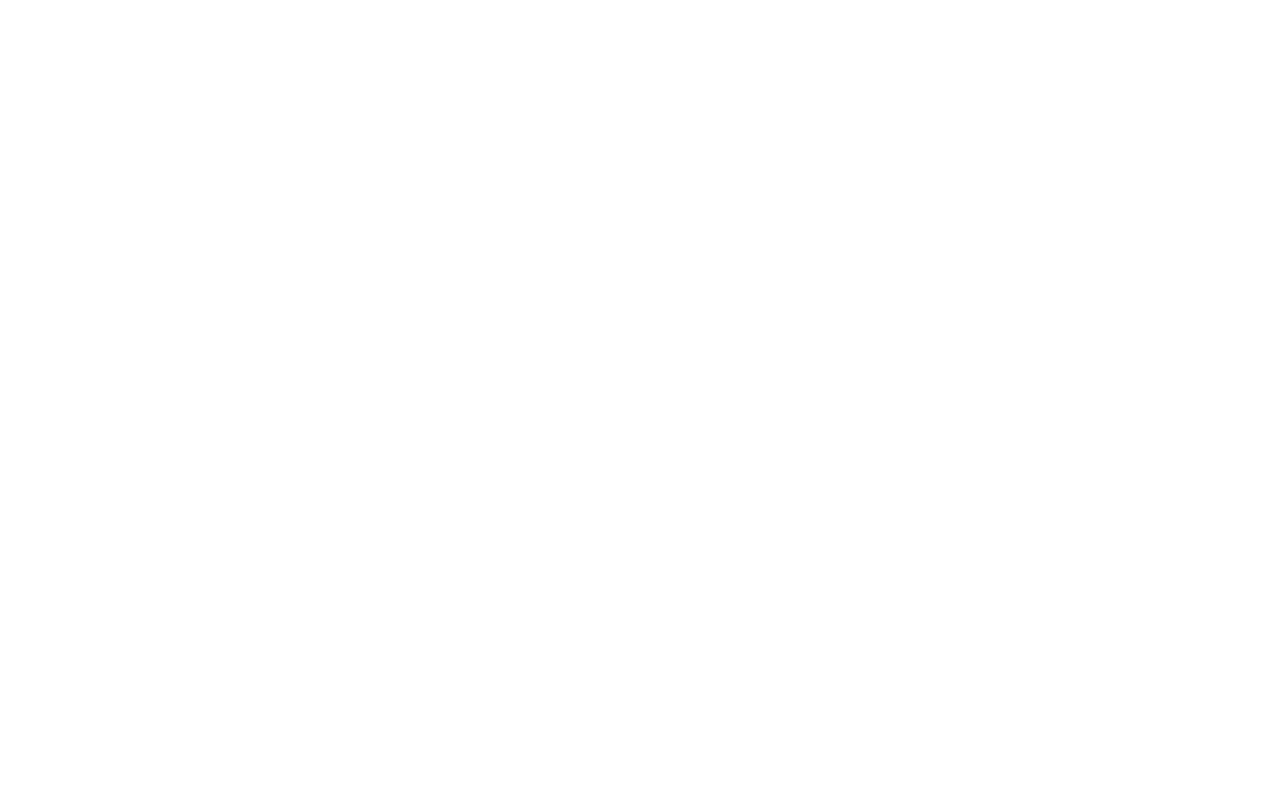
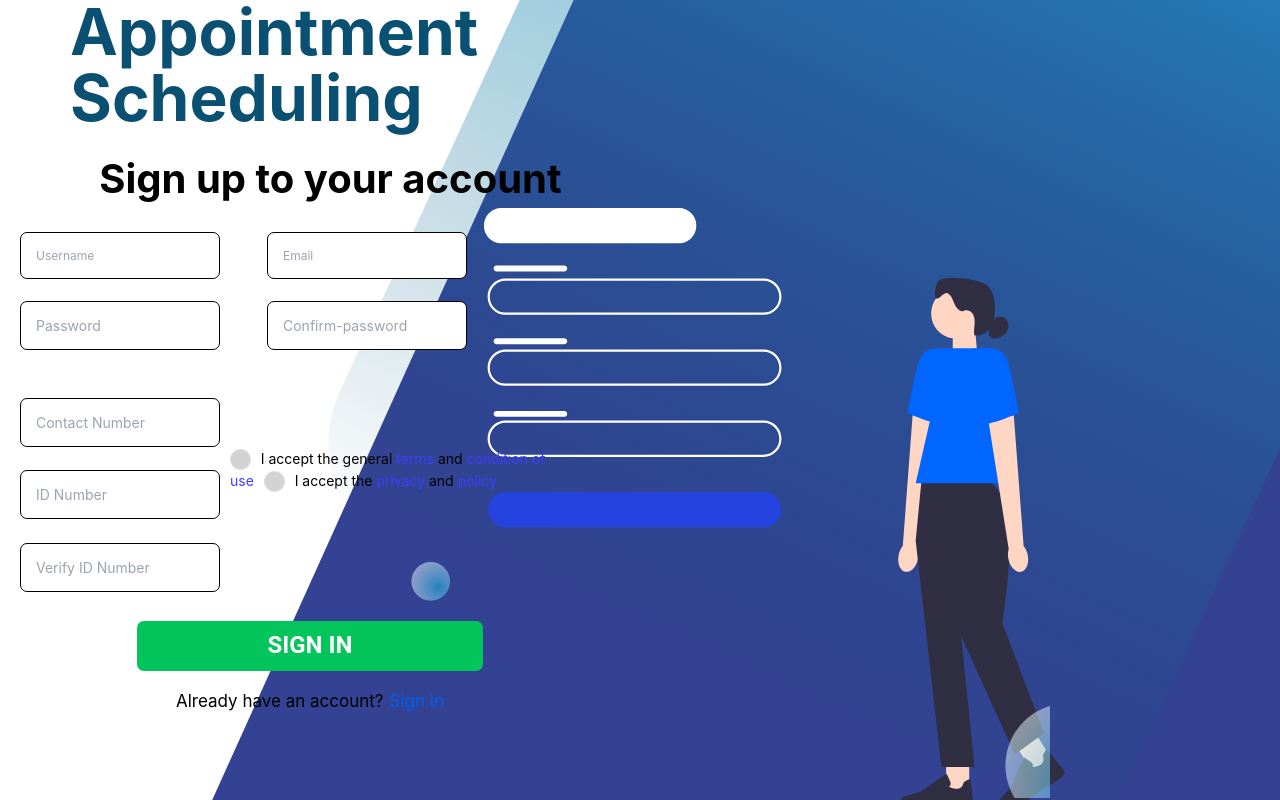
Before and after one commit to imoncrack27/RCTS---Operational-System, a React (Vite) app: page /signup in a window 1280 px wide. Built offline with nearby package versions, Linux system fonts and the light colour scheme.

Commit message:
functionality needs to be made in login and signup

```diff
--- a/src/App.tsx
+++ b/src/App.tsx
@@ -10,7 +10,7 @@ const App: FunctionComponent = () => {
     <Routes>
       <Route path="/" Component={Dashboard} />
       <Route path="/login" Component={Login} />
-      <Route path="login/signup" Component={Signup} />
+      <Route path="/signup" Component={Signup} />
       {/* Other routes can be defined here */}
     </Routes>
   );
--- a/src/Components/dashboard/index.tsx
+++ b/src/Components/dashboard/index.tsx
@@ -1,7 +1,15 @@
 import React, { FunctionComponent } from "react";
 
 const Dashboard: FunctionComponent = () => {
-  return <div>dashboard</div>;
+  return (
+    <div>
+      dashboard
+      <br />
+      <br />
+      <br />
+      <button onClick={() => console.log("click")}>login</button>
+    </div>
+  );
 };
 
 export default Dashboard;
--- a/src/Components/login/index.tsx
+++ b/src/Components/login/index.tsx
@@ -26,9 +26,7 @@ const Login: FunctionComponent = () => {
 
       <div className="login-form">
         <div className="password-placeholder">
-          <label htmlFor="email" className="email">
-            Email
-          </label>
+          <label htmlFor="email" className="email"></label>
           <input
             id="email"
             className="form-fields-container1"
@@ -37,7 +35,7 @@ const Login: FunctionComponent = () => {
             required
           />
 
-          <div className="email">Password</div>
+          <div className="email"></div>
           <input
             id="password"
             className="form-fields-container"
@@ -75,7 +73,7 @@ const Login: FunctionComponent = () => {
       </button>
 
       <p className="signup-link">
-        Don't have an account? <Link to="./signup">Sign Up</Link>
+        Don't have an account? <Link to="/signup">Sign Up</Link>
       </p>
     </form>
   );
--- a/src/Components/signup/Signup.css
+++ b/src/Components/signup/Signup.css
@@ -1,14 +1,22 @@
+body {
+  font-family: "inter", sans-serif;
+  margin: 0;
+  padding: 0;
+  box-sizing: border-box;
+}
+
 .circles-icon2,
 .frame-child {
   position: absolute;
   top: -188.9px;
-  left: 465px;
-  width: 1322.8px;
-  height: 1513.5px;
+  left: 0px;
+  width: 1350.8px;
+  height: 125vh;
 }
 .circles-icon2 {
-  top: 602px;
-  left: 0;
+  top: 530px;
+  left: -230px;
+
   width: 1373px;
   height: 268px;
   z-index: 1;
@@ -82,15 +90,16 @@
 }
 .username {
   position: relative;
-  font-size: var(--font-size-base);
-  font-family: var(--font-roboto);
+  font-size: 12px;
+  font-family: inter;
   color: var(--color1);
   text-align: left;
   display: inline-block;
-  min-width: 73px;
+  width: 200px;
   border: 1px solid;
   border-radius: 7px;
-  padding: 12px;
+  padding: 15px ;
+
 }
 .mdieye {
   align-self: stretch;
@@ -115,26 +124,29 @@
 .email2 {
   height: 69px;
   flex-direction: column;
+  font-size: 12px;
+  font-family: inter;
+  bor
 }
-.mdieye-icon {
+/* .mdieye-icon {
   width: 24px;
   height: 24px;
   position: absolute;
   margin: 0 !important;
   right: 14px;
   bottom: 15px;
-}
+} */
 .password1 {
   position: relative;
-  font-size: var(--font-size-base);
-  font-family: var(--font-roboto);
+  font-size: 14px;
+  font-family: inter;
   color: var(--color1);
   text-align: left;
   display: inline-block;
-  min-width: 71px;
+  width: 200px;
   border: 1px solid;
   border-radius: 7px;
-  padding: 12px;
+  padding: 15px;
 }
 .sign-up-form-instance-child {
   align-self: stretch;
@@ -185,10 +197,11 @@
   color: var(--color1);
   text-align: left;
   display: inline-block;
-  min-width: 40px;
+  width: 200px;
   border: 1px solid;
   border-radius: 7px;
-  padding: 12px;
+  padding: 15px;
+  font-family: inter;
 }
 .email-child {
   align-self: stretch;
@@ -224,13 +237,14 @@
 }
 .confirm-password1 {
   position: relative;
-  font-size: var(--font-size-base);
-  font-family: var(--font-roboto);
+  font-size: 14px;
+  font-family: inter;
   color: var(--color1);
   text-align: left;
   border: 1px solid;
   border-radius: 7px;
-  padding: 12px;
+  padding: 15px;
+  width: 200px;
 }
 .frame-item {
   align-self: stretch;
@@ -275,6 +289,7 @@
 }
 .username-input {
   width: 480px;
+  margin-left: 20px;
   flex-direction: row;
   flex-wrap: wrap;
   justify-content: center;
@@ -292,15 +307,15 @@
 }
 .contact-number1 {
   position: relative;
-  font-size: var(--font-size-base);
-  font-family: var(--font-roboto);
+  font-size: 14px;
+  font-family: inter;
   color: var(--color1);
   text-align: left;
   display: inline-block;
-  min-width: 118px;
+  width: 200px;
   border: 1px solid;
   border-radius: 7px;
-  padding: 12px;
+  padding: 15px;
 }
 .material-symbol-checked {
   align-self: stretch;
@@ -328,15 +343,15 @@
 }
 .password3 {
   position: relative;
-  font-size: var(--font-size-base);
-  font-family: var(--font-roboto);
+  font-size: 14px;
+  font-family: inter;
   color: var(--color1);
   text-align: left;
   display: inline-block;
-  min-width: 76px;
+  width: 200px;
   border: 1px solid;
   border-radius: 7px;
-  padding: 12px;
+  padding: 15px;
 }
 .frame-inner {
   align-self: stretch;
@@ -370,15 +385,15 @@
 }
 .password5 {
   position: relative;
-  font-size: var(--font-size-base);
-  font-family: var(--font-roboto);
+  font-size: 14px;
+  font-family: inter;
   color: var(--color1);
   text-align: left;
   display: inline-block;
-  min-width: 121px;
+  width: 200px;
   border: 1px solid;
   border-radius: 7px;
-  padding: 12px;
+  padding: 15px;
 }
 .rectangle-div {
   align-self: stretch;
@@ -426,19 +441,32 @@
   min-width: 200px;
   z-index: 2;
 }
-.links {
-  font-family: Roboto;
-  color: #2c5282;
+.Links {
+
+
+  color: #3e3eff;
+
+
+
 }
 
 .i-accept-the {
   color: var(--color2);
 }
 .terms {
-  background-color: var(--color-white);
-  z-index: 1;
-  color: var(--color-mediumslateblue);
-  position: relative;
+  width: 1.3em;
+  height: 1.3em;
+  background-color: #d3d3d3;
+  border-radius: 50%;
+  vertical-align: middle;
+  border: 1px solid #ddd;
+  appearance: none;
+
+  outline: none;
+  cursor: pointer;
+}
+.terms:checked {
+  background-color: black;
 }
 .label-terms {
   color: var(--color-mediumslateblue);
@@ -446,9 +474,9 @@
   padding: 10px;
   margin: 0;
   position: relative;
-  font-size: 13px;
+  font-size: 14px;
 
-  font-family: roboto;
+  font-family: inter;
 }
 .privacy-policy {
   color: var(--color-mediumslateblue);
@@ -457,7 +485,8 @@
   width: 50px;
   position: relative;
   align-items: flex-start;
-  font-family: roboto;
+  font-family: inter;
+
   font-size: 14px;
 }
 .and {
@@ -520,13 +549,19 @@
   justify-content: flex-start;
 }
 .privacy-checkbox {
-  background-color: var(--color-white);
-  flex-direction: row;
+  width: 1.3em;
+  height: 1.3em;
+  background-color: #d3d3d3;
+  border-radius: 50%;
+  vertical-align: middle;
+  border: 1px solid #ddd;
+  appearance: none;
 
-  z-index: 1;
-  color: var(--color-mediumslateblue);
-  margin-top: 10px;
-  position: relative;
+  outline: none;
+  cursor: pointer;
+}
+.privacy-checkbox:checked {
+  background-color: black;
 }
 .terms-of-use,
 .terms-of-use-wrapper {
@@ -564,6 +599,7 @@
   align-items: flex-start;
   padding: 0 3px var(--padding-mid);
   box-sizing: border-box;
+  margin-left: 20px;
 }
 .button-sign-up {
   position: relative;
@@ -594,7 +630,7 @@
   cursor: pointer;
 }
 .already-have-an,
-.sign-in2 {
+.sign-in1 {
   position: relative;
   font-size: var(--font-size-xs);
   font-family: var(--font-roboto);
@@ -603,41 +639,41 @@
 .already-have-an {
   color: var(--color-black);
 }
-.sign-in2 {
+
+.sign-in1 {
+  justify-content: flex-start;
+  padding: 0 var(--padding-6xs) 0 0;
   color: #015fec;
   display: inline-block;
   min-width: 30px;
-}
-.sign-in1 {
-  justify-content: flex-start;
-  padding: 0 var(--padding-6xs) 0 0;
+  z-index: 5;
 }
 .already-have-an-account-parent,
 .frame-wrapper,
 .sign-in1 {
   display: flex;
   flex-direction: row;
-  align-items: flex-start;
+  align-items: center;
 }
 .already-have-an-account-parent {
-  justify-content: flex-start;
   gap: 6px;
-  z-index: 2;
+  display: flex;
+  position: relative;
 }
 .frame-wrapper {
-  justify-content: flex-end;
-  padding: 0 73px;
-  box-sizing: border-box;
-  max-width: 100%;
+  display: flex;
+  position: relative;
+  padding: 20px;
+  overflow: hidden;
+  font-size: 17px;
+  font-family: inter;
 }
 .button-sign-up1 {
   width: 346px;
   display: flex;
   flex-direction: column;
-  align-items: flex-end;
-  justify-content: flex-start;
-  gap: 19px;
-  max-width: 100%;
+  align-items: center;
+  justify-content: center;
 }
 .connect-signup {
   position: relative;
@@ -645,7 +681,8 @@
   display: inline-block;
   font-family: Roboto;
   color: #fff;
-  text-align: left;
+  text-align: center;
+  margin-top: 10px;
   min-width: 70px;
   z-index: 1;
 }
@@ -658,9 +695,9 @@
 }
 .sign-in {
   width: 620px;
-  flex-direction: row;
+
   justify-content: center;
-  padding: 0 var(--padding-xl);
+  align-items: center;
   max-width: 100%;
 }
 .signup {
@@ -674,7 +711,7 @@
   justify-content: flex-start;
   padding: var(--padding-mid) 19px 51px;
   position: relative;
-  gap: 43px;
+  gap: 28px;
   letter-spacing: normal;
 }
 @media screen and (max-width: 750px) {
--- a/src/Components/signup/index.tsx
+++ b/src/Components/signup/index.tsx
@@ -7,8 +7,8 @@ const Signup: FunctionComponent = () => {
     <>
       <div className="signup">
         <section className="frame-parent2">
-          <img className="frame-child" alt="" src="/group-1.svg" />
-          <img className="circles-icon2" alt="" src="/circles.svg" />
+          <img className="frame-child" alt="" src="/Group 1.svg" />
+          <img className="circles-icon2" alt="" src="/Circles.svg" />
         </section>
         <div className="sign-up-prompt-parent">
           <div className="sign-up-prompt">
@@ -32,9 +32,9 @@ const Signup: FunctionComponent = () => {
                   placeholder="Username"
                   className="username"
                 ></input>
-                <div className="email1">
+                {/* <div className="email1">
                   <div className="mdieye" />
-                </div>
+                </div> */}
               </div>
               {/* <img
               className="mdieye-icon"
@@ -164,6 +164,7 @@ const Signup: FunctionComponent = () => {
               </Link>{" "}
               and
               <Link to="" className="Links">
+                {" "}
                 policy
               </Link>
             </label>
@@ -178,9 +179,7 @@ const Signup: FunctionComponent = () => {
               <div className="already-have-an-account-parent">
                 <p className="already-have-an">Already have an account? </p>
                 <div className="sign-in1">
-                  <Link to="/login" className="sign-in2">
-                    Login
-                  </Link>
+                  <Link to="/login">Sign in</Link>
                 </div>
               </div>
             </div>
--- a/src/index.css
+++ b/src/index.css
@@ -1,7 +1,7 @@
 @tailwind base;
 @tailwind components;
 @tailwind utilities;
-
+@import url("https://fonts.googleapis.com/css2?family=Inter:wght@100..900&display=swap");
 @import url("https://fonts.googleapis.com/css2?family=Montserrat:wght@700&display=swap");
 @import url("https://fonts.googleapis.com/css2?family=Roboto:wght@400;700&display=swap");
 body {
```
Also changed, not shown: public/Group 1.svg (added).
